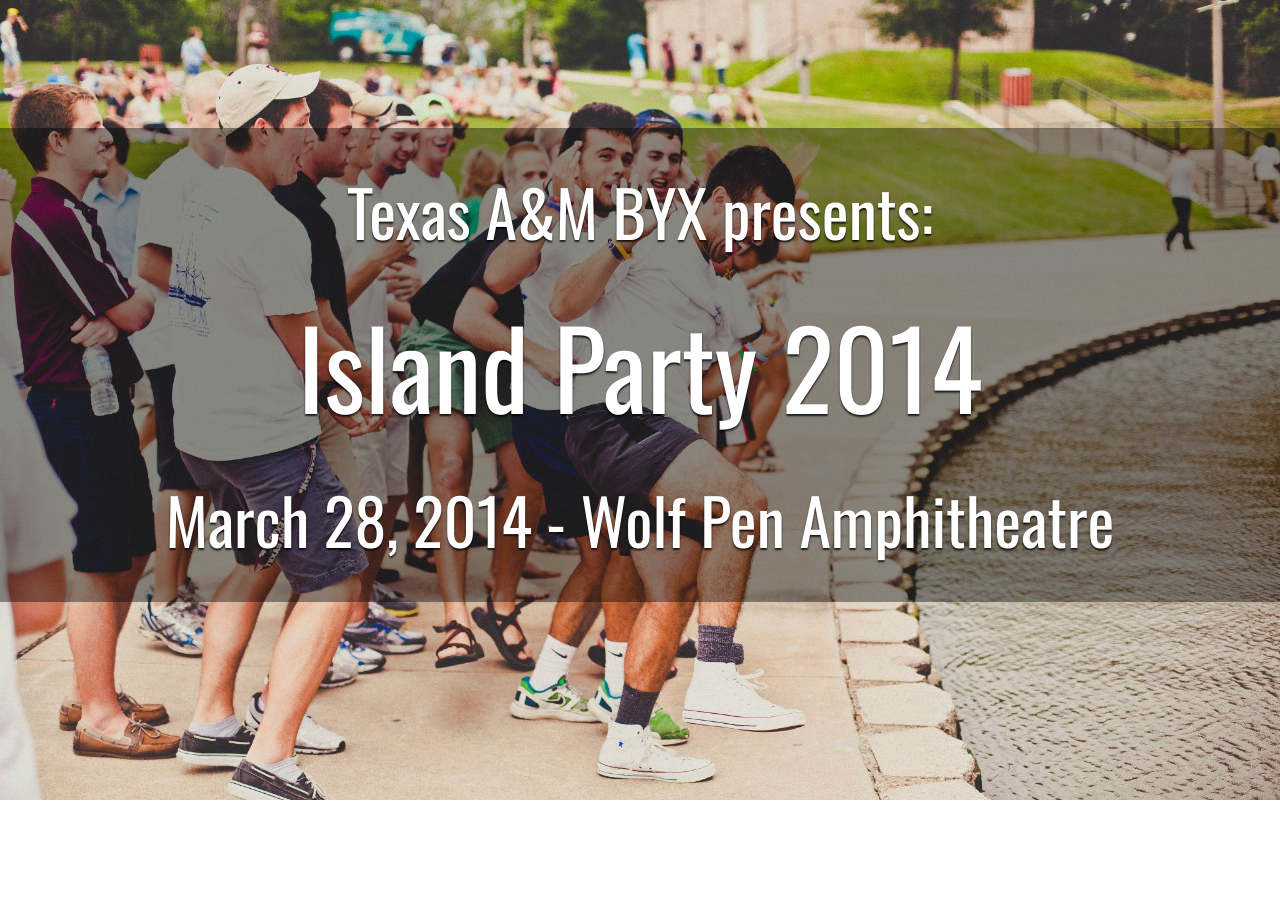
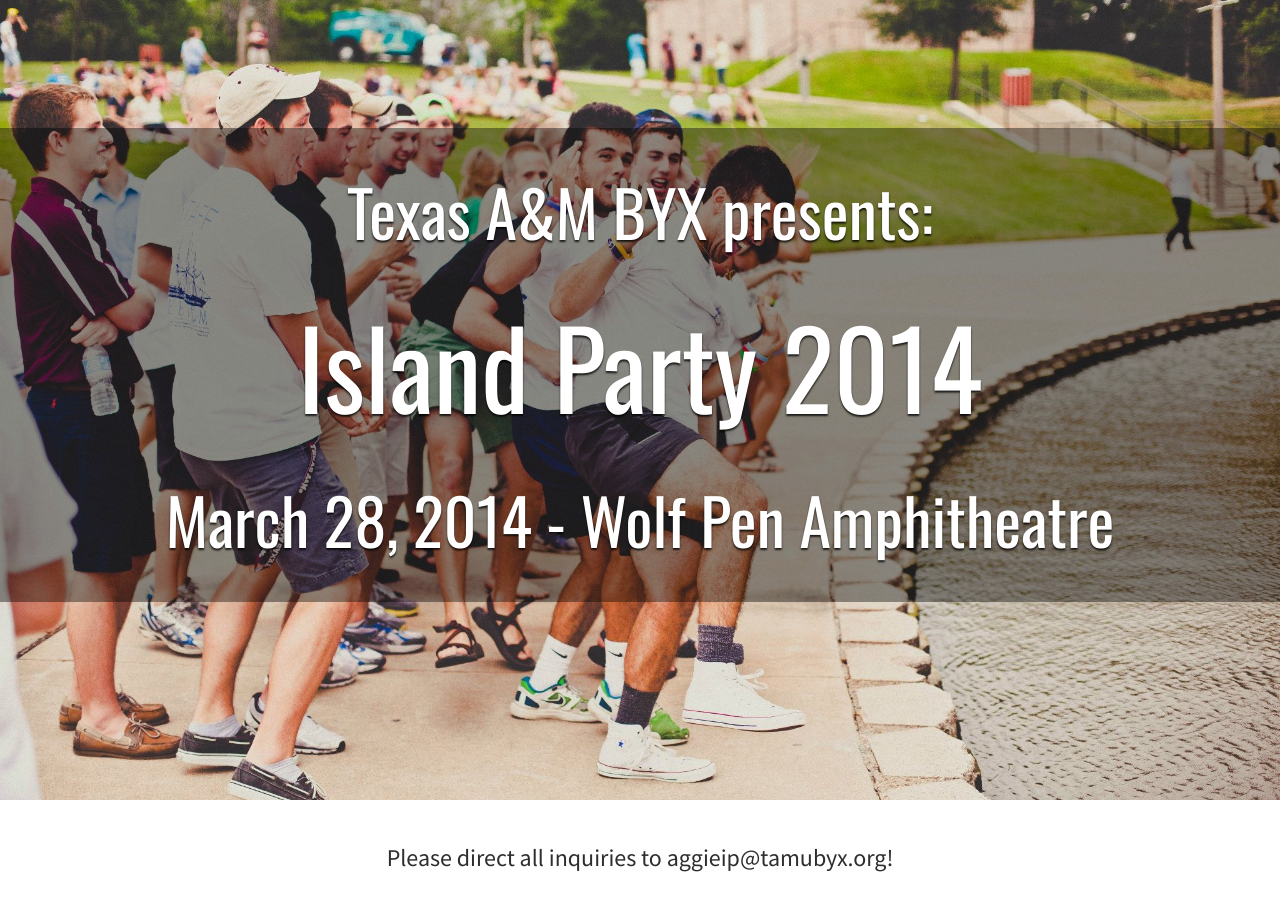
Before and after one commit to mgyarmathy/aggieislandparty.com, a Jekyll site: the page built from index.html, in a window 1280 px wide. Built offline with Jekyll 4.4.1, drawn with Linux system fonts in a browser that asks for light colours; the list of posts is cut into pages by our own code.

Commit message:
small blurb about email inquiries

```diff
--- a/index.html
+++ b/index.html
@@ -12,3 +12,9 @@
       <h2 class="white">March 28, 2014 - Wolf Pen Amphitheatre</h2>
    </div>
 </header>
+<div class="single-column" style="text-align: center;">
+   <p>
+      Please direct all inquiries to
+      <a href="mailto:aggieip@tamubyx.org">aggieip@tamubyx.org</a>!
+   </p>
+</div>
```
